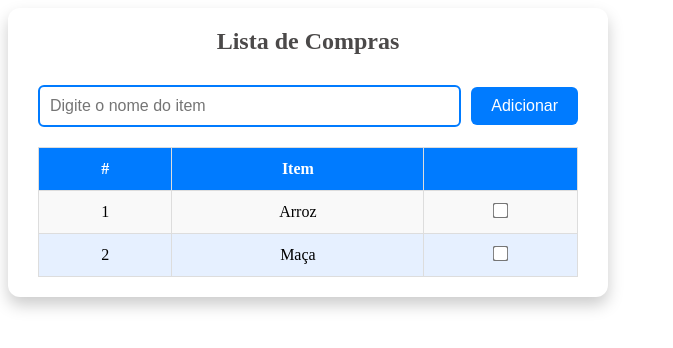
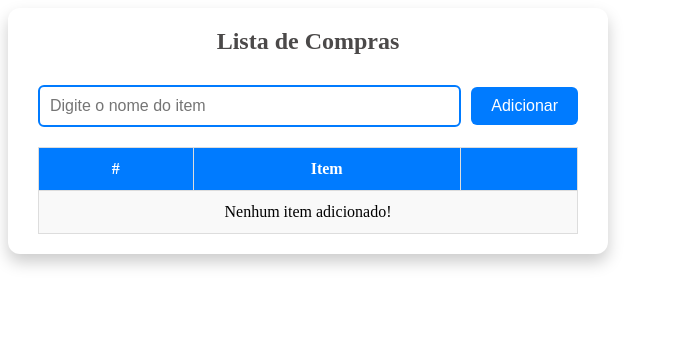
Before and after one commit to LeonSantana7/conceitos-basicos, an Angular app: page / in a window 1280 px wide. Shown: the top 348 px of the page, without its empty margins (0-673 px from the left). Built offline with nearby package versions, Linux system fonts and the light colour scheme.

Commit message:
feat(lista-compras):ajuste da lista de compras

```diff
--- a/src/app/app.component.ts
+++ b/src/app/app.component.ts
@@ -4,7 +4,7 @@ import { ListaComprasComponent } from './lista-compras/lista-compras.component';
 
 @Component({
   selector: 'app-root',
-  imports: [CalculadoraComponent, ListaComprasComponent],
+  imports: [ ListaComprasComponent],
   templateUrl: './app.component.html',
   styleUrl: './app.component.scss'
 })
--- /dev/null
+++ b/src/app/lista-compras/itemlista.ts
@@ -0,0 +1,5 @@
+export class ItemLista{
+    id?: number;
+    nome?: string;
+    comprado: boolean = false;
+}
--- a/src/app/lista-compras/lista-compras.component.html
+++ b/src/app/lista-compras/lista-compras.component.html
@@ -1,8 +1,8 @@
 <div class="container">
     <h1>Lista de Compras</h1>
 
-    <form class="add-item-form">
-        <input type="text" id="item" placeholder="Digite o nome do item">
+    <form #frm="ngForm" class="add-item-form" (submit)="adicionarItem()">
+        <input type="text" id="item" name="item" [(ngModel)]="item" placeholder="Digite o nome do item">
         <button type="submit">Adicionar</button>
     </form>
     <table>
@@ -14,16 +14,30 @@
             </tr>
         </thead>
         <tbody>
-            <tr>
-                <td>1</td>
-                <td>Arroz</td>
-                <td><input type="checkbox"></td>
+            <tr *ngFor="let elemento of lista; let i = index">
+                <td>{{elemento.id}}</td>
+                <td><span ngClass="{'item-riscado' : elemtento.comprado}">{{elemento.nome}}</span></td>
+                <td><input type="checkbox"
+                    (click)="riscarItem(elemento)"
+                    [checked]="elemento.comprado">
+                </td>
             </tr>
-            <tr>
-                <td>2</td>
-                <td>Maça</td>
-                <td><input type="checkbox"></td>
+            <tr *ngIf="lista.length === 0">
+                <td colspan="3" style="text-align: center;"> <!-- colspan: Garante que a mensagem ocupe todas colunas da tabela-->
+                    Nenhum item adicionado!
+                </td>
             </tr>
+              <!-- @for (elemento of lista; track elemento.id) {
+                  <tr>
+                     <td>{{elemento.id}}</td>
+                     <td>{{elemento.nome}}</td>
+                     <td><input type="checkbox"></td>
+                 </tr>
+                } @empty{ // else
+                 <tr> colspan="3"
+                    Nenhum item adicionado
+                 </tr>
+                } -->
         </tbody>
     </table>
 </div>
--- a/src/app/lista-compras/lista-compras.component.scss
+++ b/src/app/lista-compras/lista-compras.component.scss
@@ -92,3 +92,8 @@ input[type="checkbox"] {
     transform: scale(1.2);
     cursor: pointer;
 }
+
+.item-riscado{
+    text-decoration: line-through; // coloca um traço em cima do texto
+
+}
--- a/src/app/lista-compras/lista-compras.component.ts
+++ b/src/app/lista-compras/lista-compras.component.ts
@@ -1,11 +1,30 @@
+import { CommonModule } from '@angular/common';
 import { Component } from '@angular/core';
+import { FormsModule } from '@angular/forms';
+import { ItemLista } from './itemlista';
 
 @Component({
   selector: 'app-lista-compras',
-  imports: [],
+  imports: [FormsModule,CommonModule],
   templateUrl: './lista-compras.component.html',
   styleUrl: './lista-compras.component.scss'
 })
 export class ListaComprasComponent {
+  item: string = "";
 
+  lista: ItemLista[] = [];
+
+  adicionarItem(){
+    let  itemLista = new ItemLista();
+    itemLista.nome = this.item;
+    itemLista.id = this.lista.length + 1;
+
+    this.lista.push(itemLista);
+
+    this.item="";
+  }
+
+  riscarItem(itemLista: ItemLista){
+    itemLista.comprado = !itemLista.comprado;
+  }
 }
```
